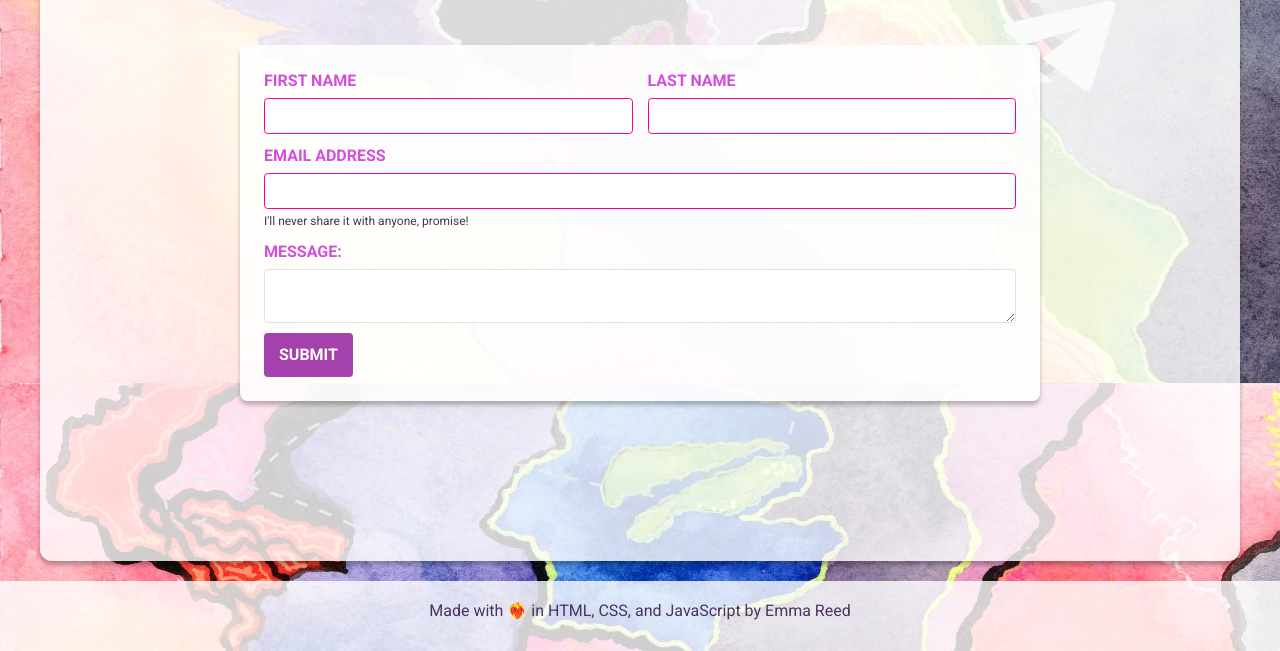
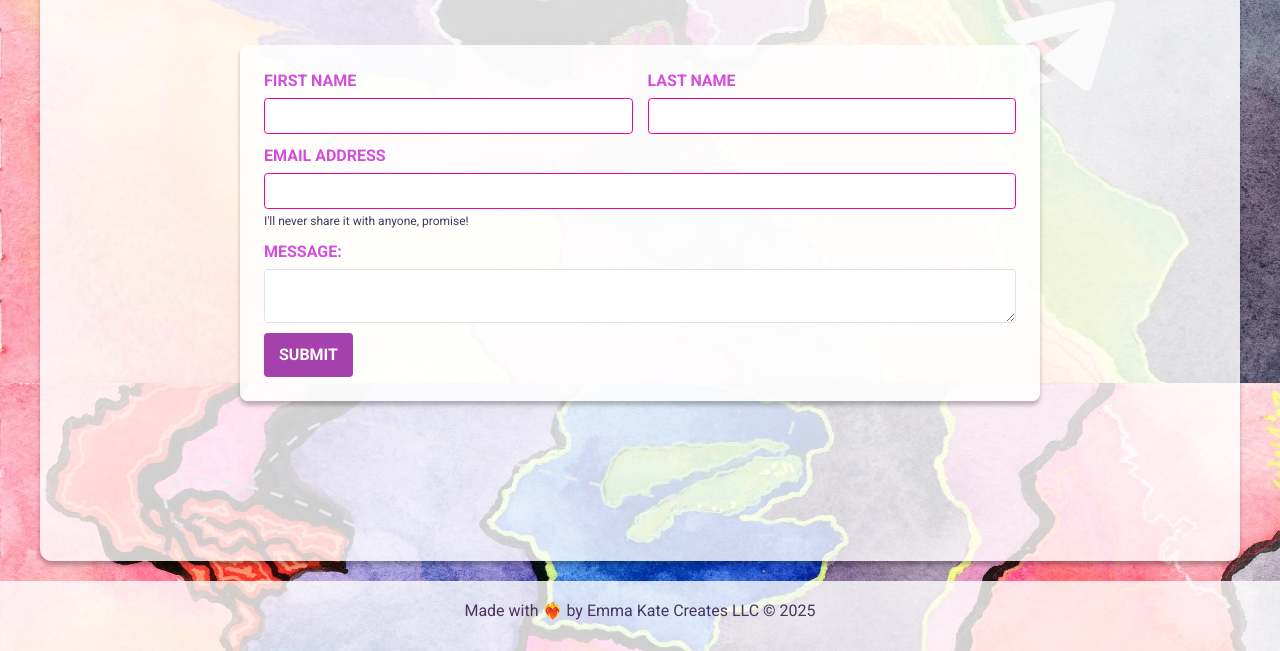
Before and after one commit to grassh0ppr/quick-EKR-static, a website: page index.html in a window 1280 px wide. Shown: the part 2985-3636 px from the top of the page. Drawn offline with nearby package versions, Linux system fonts and the light colour scheme; files whose address does not match are found by name.

Commit message:
Update footer text in index.html to reflect new branding by Emma Kate Creates LLC and update copyright year to 2025.

```diff
--- a/index.html
+++ b/index.html
@@ -811,7 +811,7 @@
         </section>
       </main>
       <footer>
-        <p>Made with ❤️‍🔥 in HTML, CSS, and JavaScript by Emma Reed</p>
+        <p>Made with ❤️‍🔥 by Emma Kate Creates LLC &copy; 2025</p>
       </footer>
     </div>
     <!-- bootstrap script -->
```
